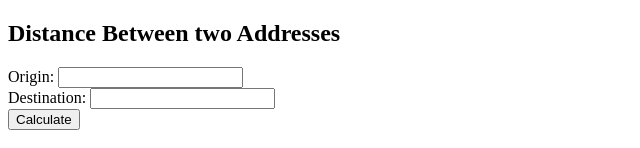
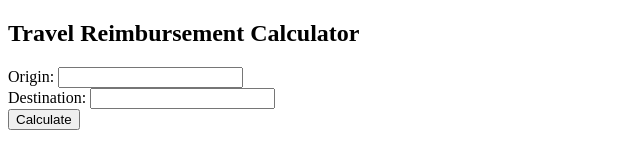
Before and after one commit to danielwdunn/travel_reimbursement, a plain HTML site: page index.html in a window 1280 px wide. Shown: the top 148 px of the page, without its empty margins (0-640 px from the left). Drawn offline with nearby package versions, Linux system fonts and the light colour scheme; some packages are replaced by stand-ins of ours.

Commit message:
Update index.html

```diff
--- a/index.html
+++ b/index.html
@@ -2,14 +2,14 @@
 <html >
 <head>
   <meta charset="UTF-8">
-  <title>Google Maps Distance Matrix Example</title>
+  <title>Travel Reimbursement Calculator</title>
   <script src='http://cdnjs.cloudflare.com/ajax/libs/jquery/2.1.3/jquery.min.js'></script>
   <script src='https://maps.googleapis.com/maps/api/js'></script>
   <script  src="js/index.js"></script>
 </head>
 
 <body>
-  <h2>Distance Between two Addresses</h2>
+  <h2>Travel Reimbursement Calculator</h2>
 <form id="distance_form">
     <label>Origin: </label>
     <input id="origin" type="text" name="origin"/>
```
